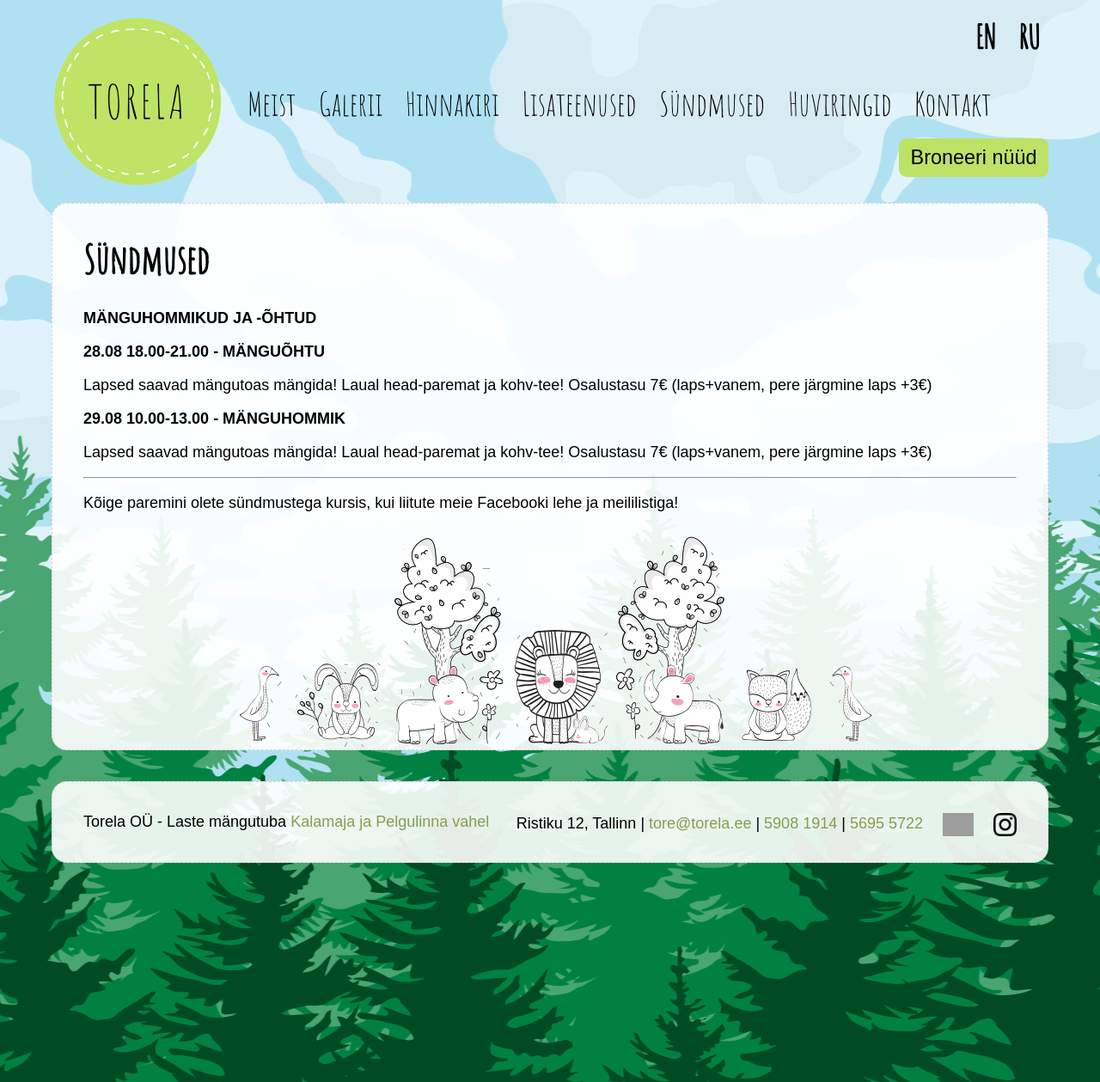
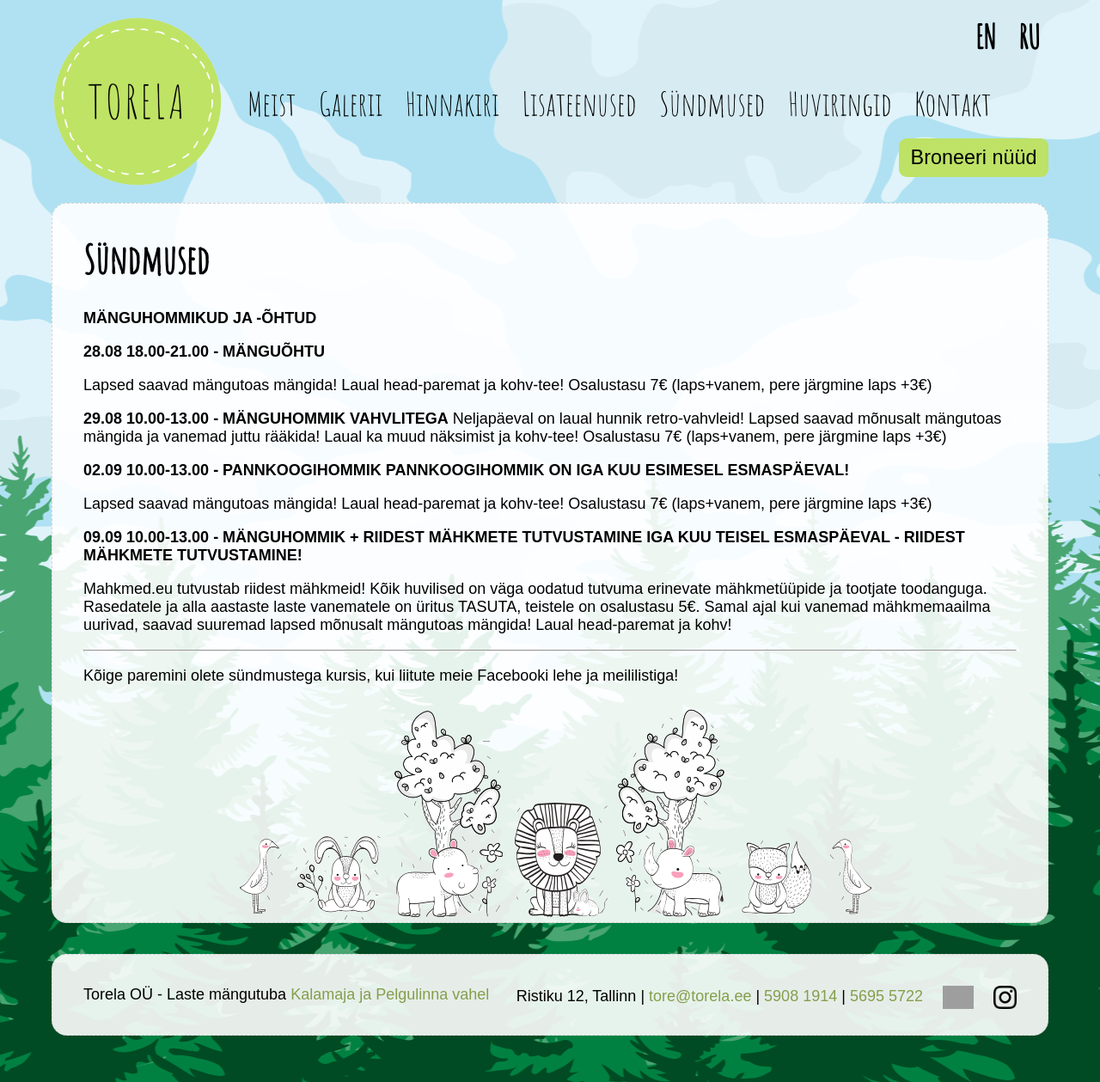
Before and after one commit to mypsik/torela, a Jekyll site: the page built from syndmused/index.md, in a window 1280 px wide. Shown: the whole page at 86% size. Built offline with Jekyll 4.4.1, drawn with Linux system fonts in a browser that asks for light colours; grey boxes are pictures that could not be loaded.

Commit message:
uued sündmused

```diff
--- a/syndmused/index.md
+++ b/syndmused/index.md
@@ -14,11 +14,23 @@ ru: /ru/events/
 Lapsed saavad mängutoas mängida! Laual head-paremat ja kohv-tee!
 Osalustasu 7€ (laps+vanem, pere järgmine laps +3€)
 
-**29.08 10.00-13.00 - MÄNGUHOMMIK**
+**29.08 10.00-13.00 - MÄNGUHOMMIK VAHVLITEGA**
+Neljapäeval on laual hunnik retro-vahvleid!
+Lapsed saavad mõnusalt mängutoas mängida ja vanemad juttu rääkida! Laual ka muud näksimist ja kohv-tee!
+Osalustasu 7€ (laps+vanem, pere järgmine laps +3€)
+
+**02.09 10.00-13.00 - PANNKOOGIHOMMIK**
+**PANNKOOGIHOMMIK ON IGA KUU ESIMESEL ESMASPÄEVAL!**
 
 Lapsed saavad mängutoas mängida! Laual head-paremat ja kohv-tee!
 Osalustasu 7€ (laps+vanem, pere järgmine laps +3€)
 
+
+**09.09 10.00-13.00 - MÄNGUHOMMIK + RIIDEST MÄHKMETE TUTVUSTAMINE**
+**IGA KUU TEISEL ESMASPÄEVAL - RIIDEST MÄHKMETE TUTVUSTAMINE!**
+
+Mahkmed.eu tutvustab riidest mähkmeid! Kõik huvilised on väga oodatud tutvuma erinevate mähkmetüüpide ja tootjate toodanguga. Rasedatele ja alla aastaste laste vanematele on üritus TASUTA, teistele on osalustasu 5€. Samal ajal kui vanemad mähkmemaailma uurivad, saavad suuremad lapsed mõnusalt mängutoas mängida! Laual head-paremat ja kohv!
+
 ***
 
 Kõige paremini olete sündmustega kursis, kui liitute meie Facebooki lehe ja meililistiga!
```
